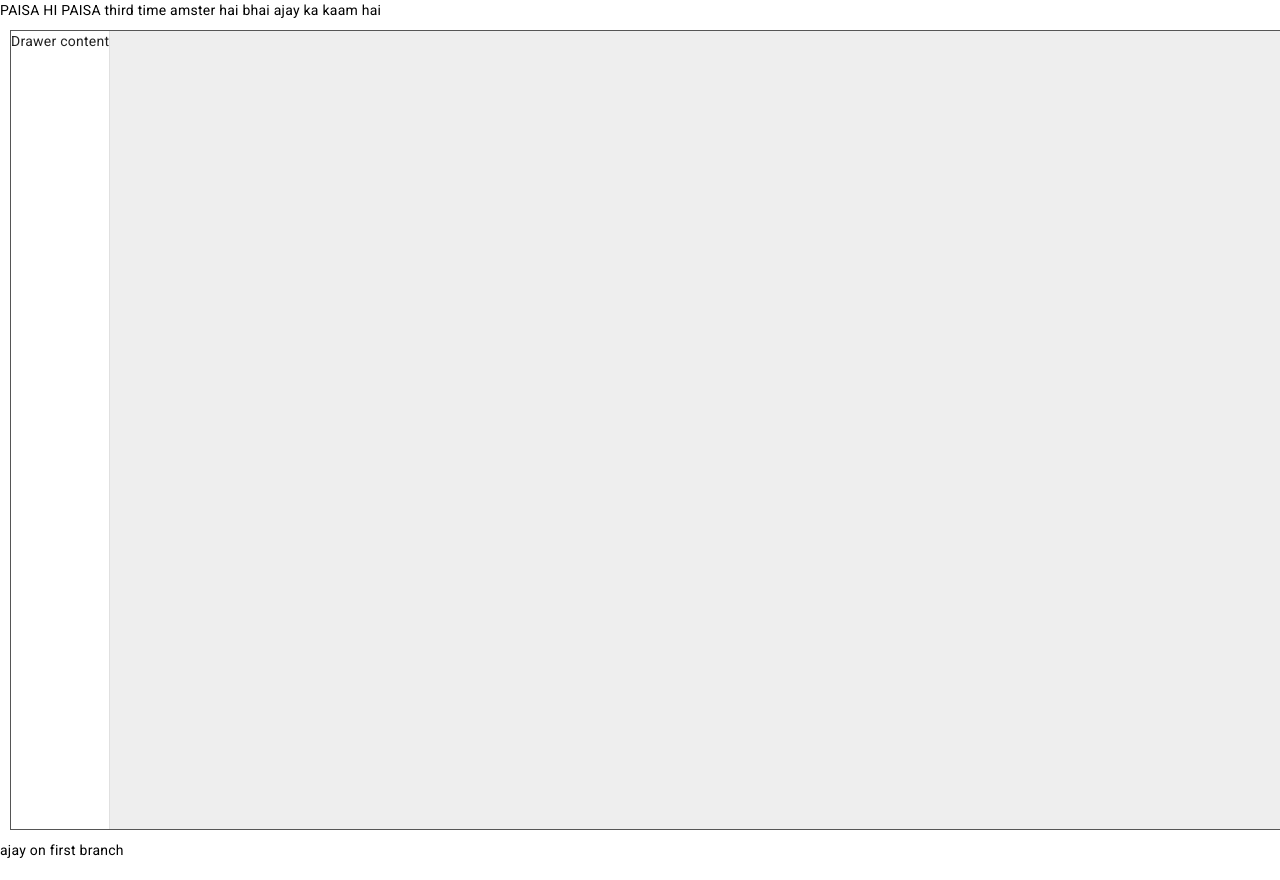
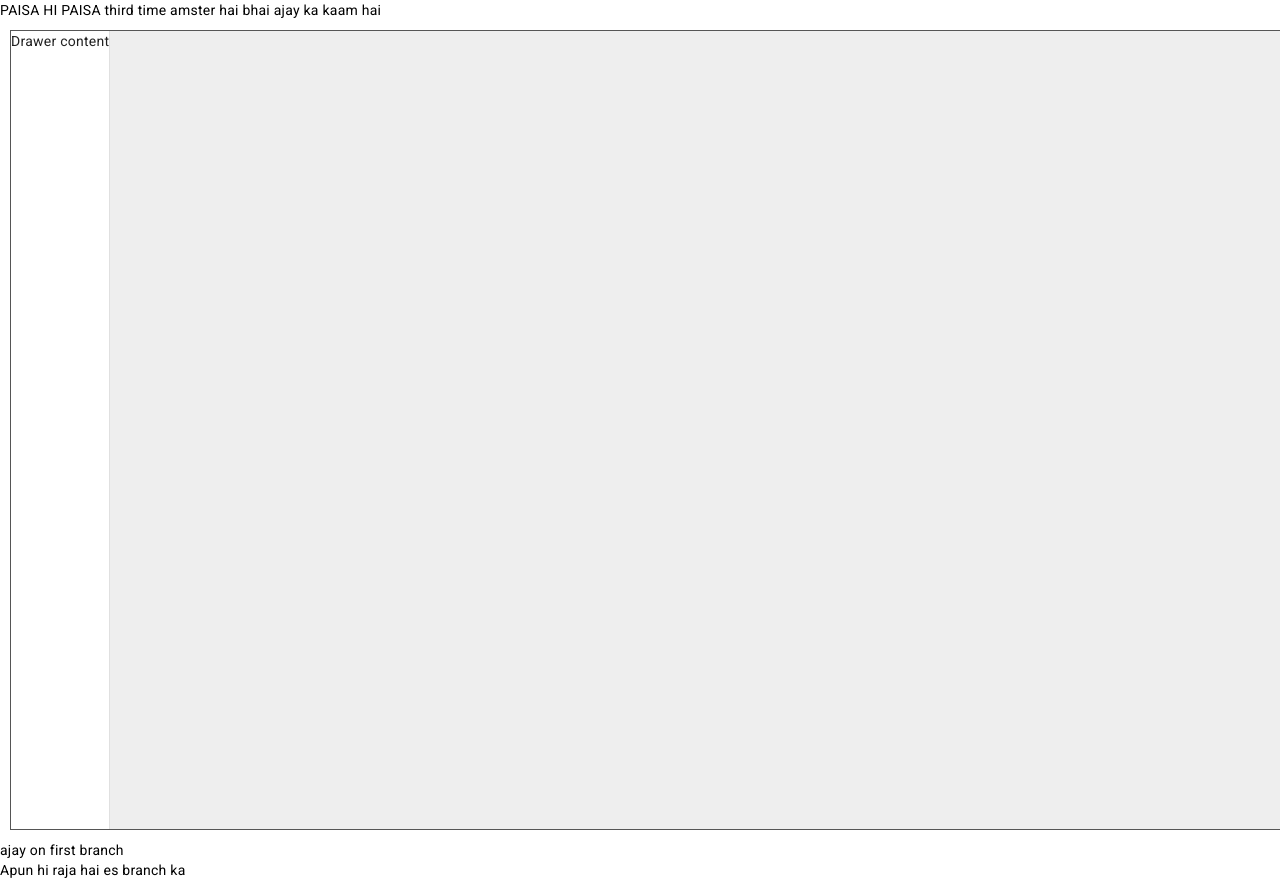
Before and after one commit to aj-styles-git/angular_crud, an Angular app: page / in a window 1280 px wide. Built offline with nearby package versions, Linux system fonts and the light colour scheme.

Commit message:
apun branch

```diff
--- a/src/app/app.component.html
+++ b/src/app/app.component.html
@@ -3,3 +3,4 @@
   <mat-drawer-content><router-outlet></router-outlet></mat-drawer-content>
 </mat-drawer-container>
 <div>ajay on first branch </div>
+<p>Apun hi raja hai es branch ka</p>
```
